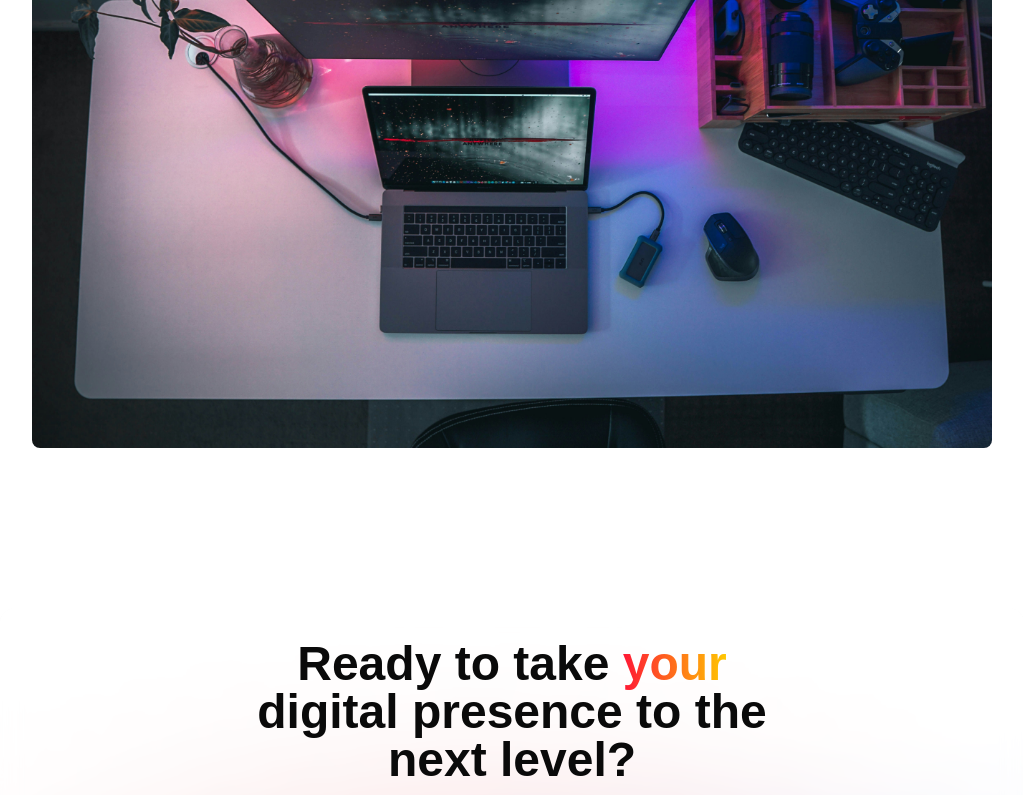
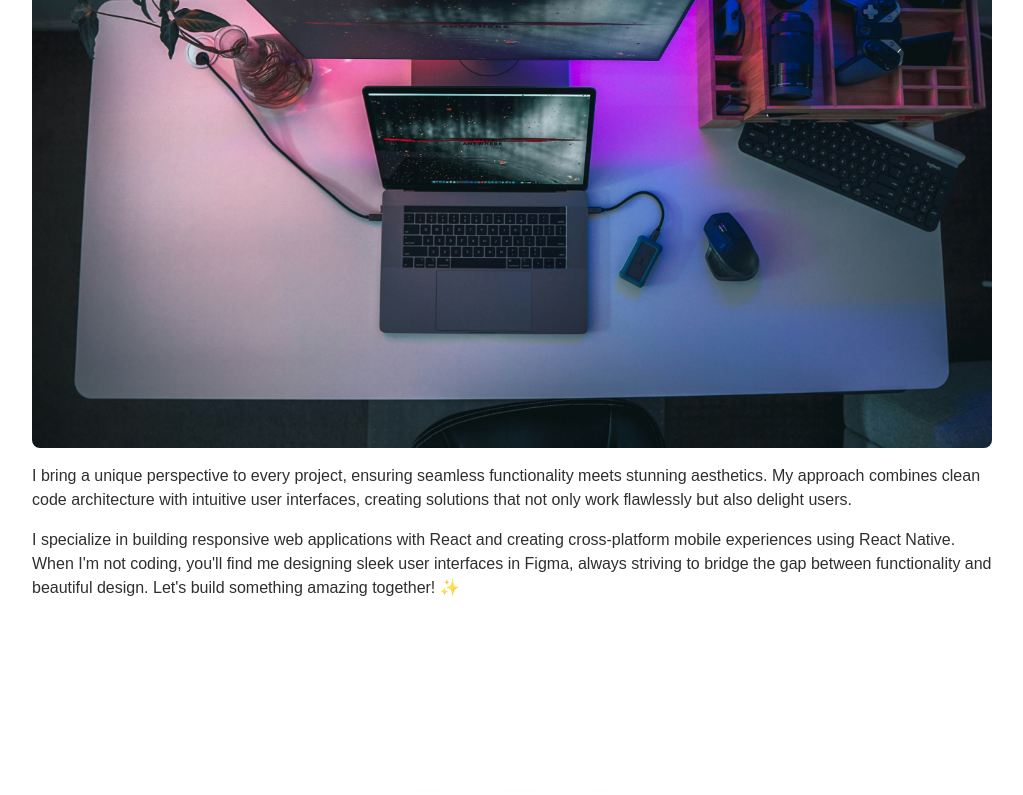
Before and after one commit to Issam-AB/my-portfolio, a Next.js app: page /about in a window 1280 px wide. Shown: the part 595-1390 px from the top of the page, without its empty margins (128-1151 px from the left). Built offline with nearby package versions, Linux system fonts and the light colour scheme.

Commit message:
feat: add some content to page about me

```diff
--- a/app/(main)/about/details.tsx
+++ b/app/(main)/about/details.tsx
@@ -25,9 +25,23 @@ const AboutDetails = () => {
         src="/images/about-img.jpg"
         alt="about-picture"
         width={1000}
-        height={800}
+        height={200}
         imageClassName="rounded-lg"
       />
+
+      <p className="text-foreground/85 mt-4">
+        I bring a unique perspective to every project, ensuring seamless
+        functionality meets stunning aesthetics. My approach combines clean code
+        architecture with intuitive user interfaces, creating solutions that not
+        only work flawlessly but also delight users.
+      </p>
+      <p className="text-foreground/85 mt-4">
+        I specialize in building responsive web applications with React and
+        creating cross-platform mobile experiences using React Native. When I'm
+        not coding, you&apos;ll find me designing sleek user interfaces in
+        Figma, always striving to bridge the gap between functionality and
+        beautiful design. Let&apos;s build something amazing together! ✨
+      </p>
     </div>
   );
 };
```
